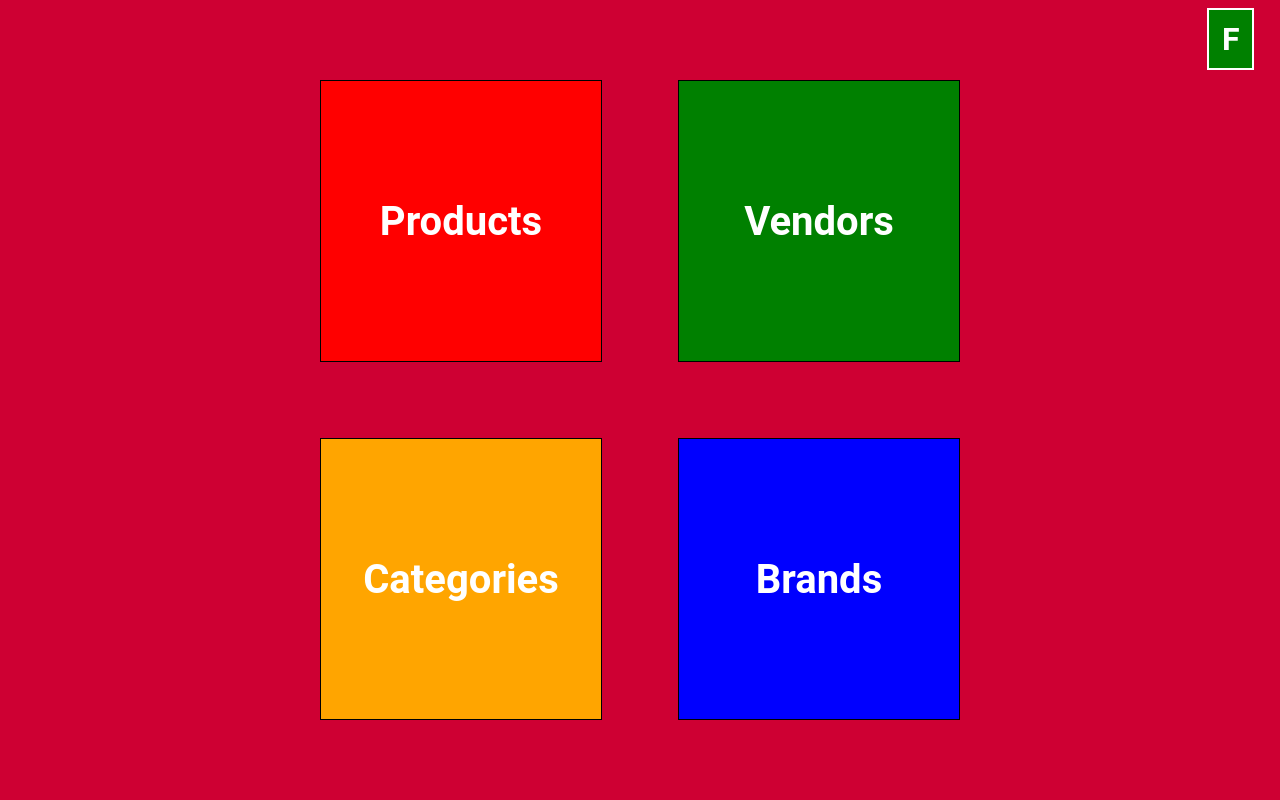
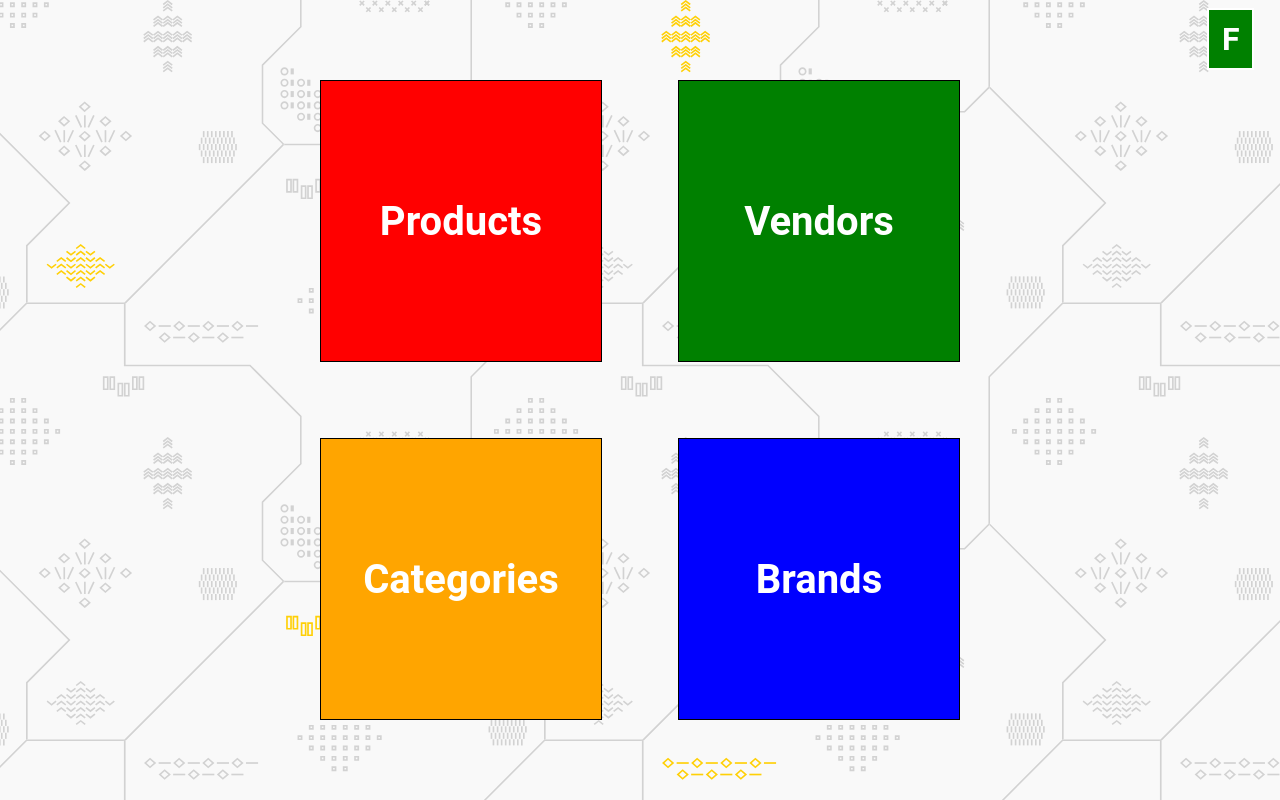
Before and after one commit to Thibault-Camuset/simplon_MarketPlace, a PHP site: page /back-office.php in a window 1280 px wide. Run offline with PHP 8.4, Linux system fonts and the light colour scheme.

Commit message:
background dans le back-office

```diff
--- a/CSS/style.css
+++ b/CSS/style.css
@@ -313,6 +313,8 @@ body {
 #back-office-container {
   display: flex;
   flex-wrap: wrap;
+  background-image: url(background-simplon-pattern.svg);
+  background-color: #f9f9f9;
 }
 
 #back-office-products,
```
